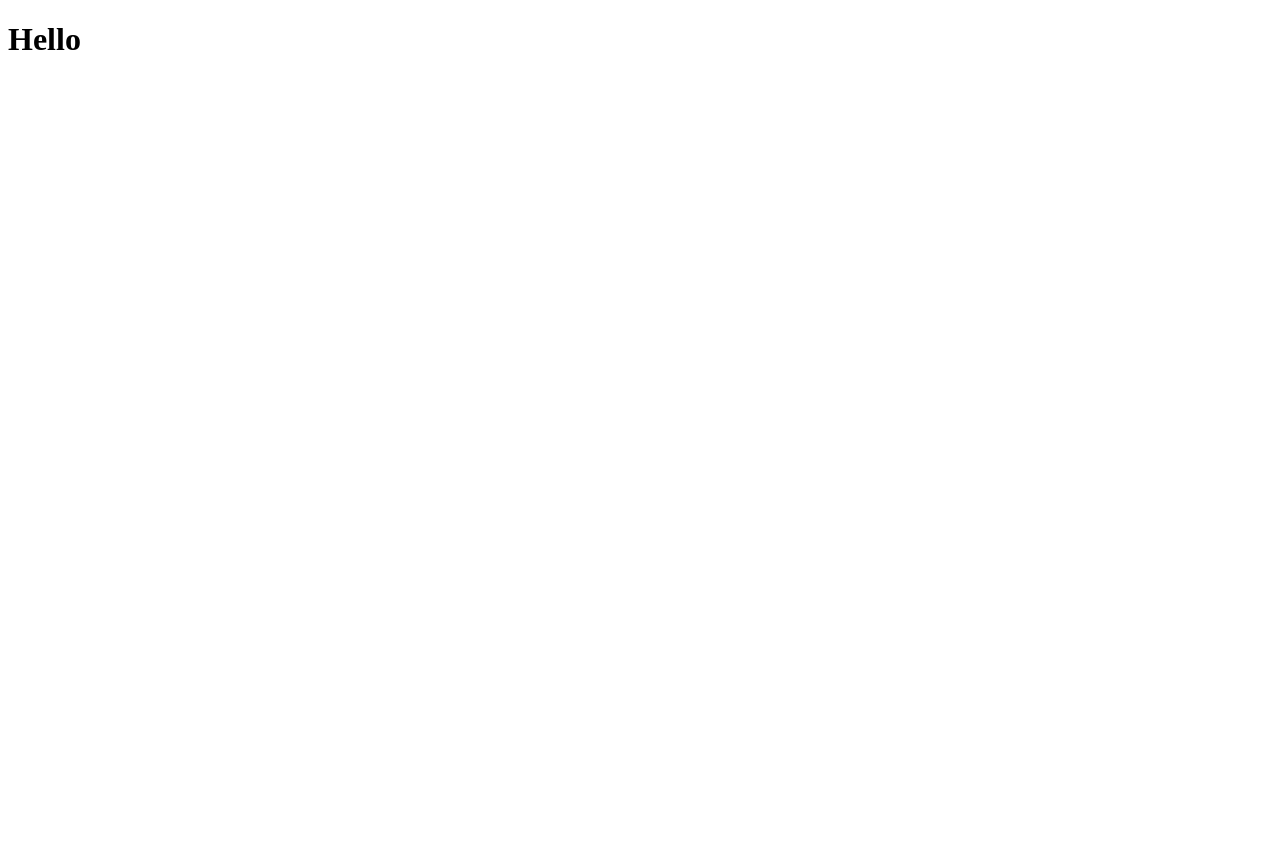
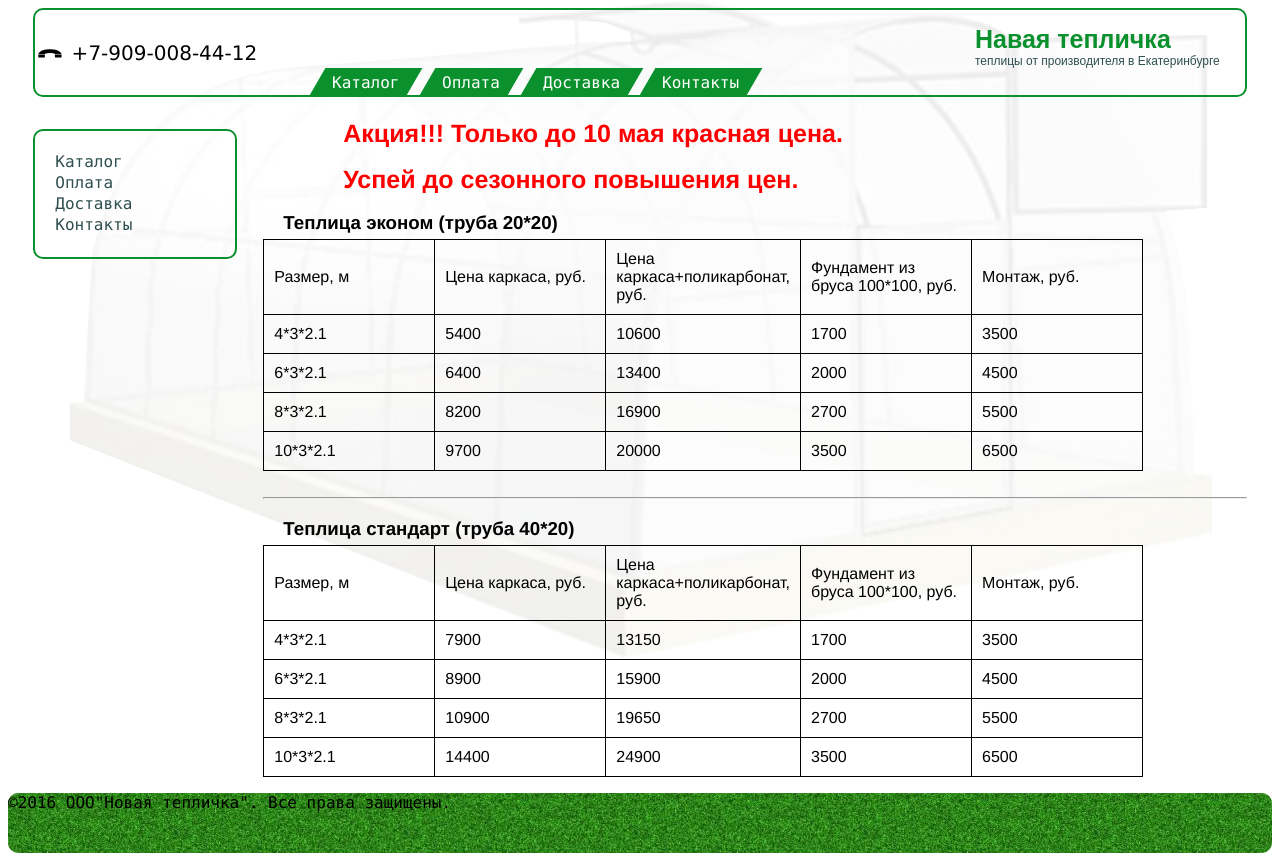
Before and after one commit to sash20052/sash20052.github.io, a plain HTML site: page index.html in a window 1280 px wide. Before the commit the page ends 800 px from the top, so only its background shows below. Drawn offline with Linux system fonts and the light colour scheme.

Commit message:
FirstUpload

```diff
--- /dev/null
+++ b/css/main.css
@@ -0,0 +1,175 @@
+body {
+    font-family: Monaco, Georgia, monospace;
+	/*background: url(img/grass_2.jpg) repeat ;*/
+	background: url(img/back.png)no-repeat center top;
+}
+
+#main_content{
+	margin-left: 2%;
+	margin-right: 2%;
+    margin-top: 22px;
+    min-height: 500px;
+}
+
+#head_content{
+
+	margin-left: 2%;
+	margin-right: 2%;
+	border: 2px solid #0a902d;
+	border-radius: 10px;
+	height: 85px;
+}
+
+#phone_number{
+    margin-top: 30px;
+    float: left;
+	font-size:20px;
+	 font-family: Geneva, Arial, Helvetica, sans-serif;
+}
+
+#inkwell{
+    float: right;
+    margin-right: 25px;
+    margin-top: 15px;
+    color: #0a902d;
+    font-family: sans-serif ;
+}
+
+#inkwell h1{
+    font-size: 25px;
+    margin: 0;
+    margin-left: 0;
+}
+
+#inkwell p{
+    color: #2F4F4F;
+    font-size: 12px;
+    margin: 0;
+}
+
+#menu_content{
+    margin-top: 58px;
+	 margin-left: 20%; /* Отступ слева */
+    width: 60%; /* Ширина слоя */
+	top: 52px;
+}
+
+#menu_content li {
+    display: inline-block; /* Строчно-блочные элементы */
+    background: #0a902d; /* Цвет фона */
+    margin-right: 3px; /* Расстояние между пунктами меню */
+    -webkit-transform: skewX(-30deg); /* Для Safari и Chrome */
+    -moz-transform: skewX(-30deg); /* Для Firefox */
+    -o-transform: skewX(-30deg); /* Для Opera */
+    -ms-transform: skewX(-30deg); /* Для IE */
+    transform: skewX(-30deg); /* CSS3 */
+   }
+  #menu_content a {
+    color: #fff; /* Цвет ссылок */
+    display: block; /* Блочный элемент */
+    padding: 5px 15px; /* Поля вокруг текста */
+    text-decoration: none; /* Убираем подчёркивание */
+    -webkit-transform: skewX(30deg); /* Для Safari и Chrome */
+    -moz-transform: skewX(30deg); /* Для Firefox */
+    -o-transform: skewX(30deg); /* Для Opera */
+    -ms-transform: skewX(30deg); /* Для IE */
+    transform: skewX(30deg); /* CSS3 */
+   }
+#menu_content li:hover {
+    background: #43ef70; /* Цвет фона при наведении курсора мыши */
+   }
+
+#left_content{
+	border: 2px solid #0a902d;
+	/*width: 180px;*/
+	border-radius: 10px;
+	margin-top: 10px;
+	float:left;
+	text-decoration: none;
+    width: 200px;
+}
+
+
+#left_content ul{
+ float: left;
+ padding: 5px;
+}
+
+#left_content li{
+ list-style-type: none;
+ border-radius: 3px;
+ padding: 0 0px 2px 0px;
+}
+
+#left_content li:hover{
+	background: #0a902d;
+}
+
+#left_content li a{
+	text-decoration: none;
+	color: #2F4F4F;
+	padding: 3px 15px 3px 15px;
+}
+
+#left_content li a:hover{
+color: 	#FFFFFF;
+}
+
+#central_content{
+	/*border: 1px solid #FFB400;
+	/*padding: 10px;
+	border-radius: 10px;*/
+    font-family: "Helvetica Neue", Helvetica, Arial, sans-serif;
+	margin-top: 10px;
+	margin-bottom: 15px;
+	margin-left: 230px;
+}
+
+.promotion{
+    width: 600px;
+}
+
+.promotion h1{
+    color: #ff0000;
+    font-size: 25px;
+    margin-left: 80px;
+}
+
+.context h3{
+    margin-bottom: 5px;
+    margin-left: 20px;
+}
+
+.context table {
+    width: 300px; /* Ширина таблицы */
+    border-collapse: collapse; /* Убираем двойные линии между ячейками */
+   }
+
+.context td{
+    min-width: 150px;
+    padding: 10px;
+    border: 1px solid black; /* Параметры рамки */
+}
+
+.delivery {
+    margin-left: 100px;
+}
+
+.delivery h3{
+    margin-left: 20px;
+}
+
+.item {
+    width:20%;
+    padding:10px 30px 10px 0;
+    float:left;
+    text-align:center;
+    line-height:1.2;
+}
+
+footer {
+    height: 60px;
+    background: #FFB800 ;
+	border-radius: 10px;
+	background: url(img/grass.jpg) repeat ;
+}
--- a/index.html
+++ b/index.html
@@ -1,10 +1,134 @@
 <!DOCTYPE html>
-<html lang="en">
 <head>
-    <meta charset="UTF-8">
-    <title>Hello</title>
-</head>
-<body>
-<h1>Hello</h1>
+    <meta charset="utf-8"/>
+    <meta name="keywords" content="теплица, теплицы из поликарбоната, купить теплицу, теплицы екатеринбург, теплицы урала, теплицы цена, лучшие теплицы, купить теплицу в екатеринбурге, теплицы из поликарбоната екатеринбург">
+    <meta name="description"
+          content="Современный интернет-магазин теплиц в Екатеринбурге по низким ценам, у нас вы можете купить качественные теплицы по низким ценам."/>
+
+    <title>Новая тепличка</title>
+    <link href="css/main.css" rel="stylesheet">
+    <link href="img/NT.png" rel="shortcut icon" type="image/png">
+
+	<body>
+<div id="head_content">
+    <div id="phone_number">
+        <img src="img/phone.png" alt="текст"/>
+        +7-909-008-44-12
+    </div>
+
+    <div id="inkwell"><h1>Навая тепличка</h1>
+        <p>теплицы от производителя в Екатеринбурге</p></div>
+
+    <div id="menu_content">
+        <ul>
+            <li><a href="index.html">Каталог</a></li>
+            <li><a href="pay.html">Оплата</a></li>
+            <li><a href="delivery.html">Доставка</a></li>
+            <li><a href="contact.html">Контакты</a></li>
+        </ul>
+    </div>
+
+
+</div>
+<div id="main_content">
+    <div id="left_content">
+        <ul>
+            <li><a href="index.html">Каталог</a></li>
+            <li><a href="pay.html">Оплата</a></li>
+            <li><a href="delivery.html">Доставка</a></li>
+            <li><a href="contact.html">Контакты</a></li>
+        </ul>
+    </div>
+    <div id="central_content">
+        <div class="promotion">
+            <h1>Акция!!! Только до 10 мая красная цена.</h1>
+            <h1>Успей до сезонного повышения цен.</h1>
+        </div>
+        <div class="context">
+            <h3>Теплица эконом (труба 20*20)</h3>
+            <table>
+                <tr>
+                    <td>Размер, м</td>
+                    <td>Цена каркаса, руб.</td>
+                    <td>Цена каркаса+поликарбонат, руб.</td>
+                    <td>Фундамент из бруса 100*100, руб.</td>
+                    <td>Монтаж, руб.</td>
+                </tr>
+                <tr>
+                    <td>4*3*2.1</td>
+                    <td>5400</td>
+                    <td>10600</td>
+                    <td>1700</td>
+                    <td>3500</td>
+
+                </tr>
+                <tr>
+                    <td>6*3*2.1</td>
+                    <td>6400</td>
+                    <td>13400</td>
+                    <td>2000</td>
+                    <td>4500</td>
+                </tr>
+                <tr>
+                    <td>8*3*2.1</td>
+                    <td>8200</td>
+                    <td>16900</td>
+                    <td>2700</td>
+                    <td>5500</td>
+                </tr>
+                <tr>
+                    <td>10*3*2.1</td>
+                    <td>9700</td>
+                    <td>20000</td>
+                    <td>3500</td>
+                    <td>6500</td>
+                </tr>
+            </table>
+            <br/>
+            <hr/>
+            <h3>Теплица стандарт (труба 40*20)</h3>
+            <table>
+                <tr>
+                    <td>Размер, м</td>
+                    <td>Цена каркаса, руб.</td>
+                    <td>Цена каркаса+поликарбонат, руб.</td>
+                    <td>Фундамент из бруса 100*100, руб.</td>
+                    <td>Монтаж, руб.</td>
+                </tr>
+                <tr>
+                    <td>4*3*2.1</td>
+                    <td>7900</td>
+                    <td>13150</td>
+                    <td>1700</td>
+                    <td>3500</td>
+                </tr>
+                <tr>
+                    <td>6*3*2.1</td>
+                    <td>8900</td>
+                    <td>15900</td>
+                    <td>2000</td>
+                    <td>4500</td>
+                </tr>
+                <tr>
+                    <td>8*3*2.1</td>
+                    <td>10900</td>
+                    <td>19650</td>
+                    <td>2700</td>
+                    <td>5500</td>
+                </tr>
+                <tr>
+                    <td>10*3*2.1</td>
+                    <td>14400</td>
+                    <td>24900</td>
+                    <td>3500</td>
+                    <td>6500</td>
+                </tr>
+            </table>
+        </div>
+    </div>
+	</div>
+<footer>
+    <p class="copy_foot">&copy;2016 ООО"Новая тепличка". Все права защищены.</p>
+</footer>
 </body>
 </html>
--- /dev/null
+++ b/main.css
@@ -0,0 +1,175 @@
+body {
+    font-family: Monaco, Georgia, monospace;
+	/*background: url(img/grass_2.jpg) repeat ;*/
+	background: url(img/back.png)no-repeat center top;
+}
+
+#main_content{
+	margin-left: 2%;
+	margin-right: 2%;
+    margin-top: 22px;
+    min-height: 500px;
+}
+
+#head_content{
+
+	margin-left: 2%;
+	margin-right: 2%;
+	border: 2px solid #0a902d;
+	border-radius: 10px;
+	height: 85px;
+}
+
+#phone_number{
+    margin-top: 30px;
+    float: left;
+	font-size:20px;
+	 font-family: Geneva, Arial, Helvetica, sans-serif;
+}
+
+#inkwell{
+    float: right;
+    margin-right: 25px;
+    margin-top: 15px;
+    color: #0a902d;
+    font-family: sans-serif ;
+}
+
+#inkwell h1{
+    font-size: 25px;
+    margin: 0;
+    margin-left: 0;
+}
+
+#inkwell p{
+    color: #2F4F4F;
+    font-size: 12px;
+    margin: 0;
+}
+
+#menu_content{
+    margin-top: 58px;
+	 margin-left: 20%; /* Отступ слева */
+    width: 60%; /* Ширина слоя */
+	top: 52px;
+}
+
+#menu_content li {
+    display: inline-block; /* Строчно-блочные элементы */
+    background: #0a902d; /* Цвет фона */
+    margin-right: 3px; /* Расстояние между пунктами меню */
+    -webkit-transform: skewX(-30deg); /* Для Safari и Chrome */
+    -moz-transform: skewX(-30deg); /* Для Firefox */
+    -o-transform: skewX(-30deg); /* Для Opera */
+    -ms-transform: skewX(-30deg); /* Для IE */
+    transform: skewX(-30deg); /* CSS3 */
+   }
+  #menu_content a {
+    color: #fff; /* Цвет ссылок */
+    display: block; /* Блочный элемент */
+    padding: 5px 15px; /* Поля вокруг текста */
+    text-decoration: none; /* Убираем подчёркивание */
+    -webkit-transform: skewX(30deg); /* Для Safari и Chrome */
+    -moz-transform: skewX(30deg); /* Для Firefox */
+    -o-transform: skewX(30deg); /* Для Opera */
+    -ms-transform: skewX(30deg); /* Для IE */
+    transform: skewX(30deg); /* CSS3 */
+   }
+#menu_content li:hover {
+    background: #43ef70; /* Цвет фона при наведении курсора мыши */
+   }
+
+#left_content{
+	border: 2px solid #0a902d;
+	/*width: 180px;*/
+	border-radius: 10px;
+	margin-top: 10px;
+	float:left;
+	text-decoration: none;
+    width: 200px;
+}
+
+
+#left_content ul{
+ float: left;
+ padding: 5px;
+}
+
+#left_content li{
+ list-style-type: none;
+ border-radius: 3px;
+ padding: 0 0px 2px 0px;
+}
+
+#left_content li:hover{
+	background: #0a902d;
+}
+
+#left_content li a{
+	text-decoration: none;
+	color: #2F4F4F;
+	padding: 3px 15px 3px 15px;
+}
+
+#left_content li a:hover{
+color: 	#FFFFFF;
+}
+
+#central_content{
+	/*border: 1px solid #FFB400;
+	/*padding: 10px;
+	border-radius: 10px;*/
+    font-family: "Helvetica Neue", Helvetica, Arial, sans-serif;
+	margin-top: 10px;
+	margin-bottom: 15px;
+	margin-left: 230px;
+}
+
+.promotion{
+    width: 600px;
+}
+
+.promotion h1{
+    color: #ff0000;
+    font-size: 25px;
+    margin-left: 80px;
+}
+
+.context h3{
+    margin-bottom: 5px;
+    margin-left: 20px;
+}
+
+.context table {
+    width: 300px; /* Ширина таблицы */
+    border-collapse: collapse; /* Убираем двойные линии между ячейками */
+   }
+
+.context td{
+    min-width: 150px;
+    padding: 10px;
+    border: 1px solid black; /* Параметры рамки */
+}
+
+.delivery {
+    margin-left: 100px;
+}
+
+.delivery h3{
+    margin-left: 20px;
+}
+
+.item {
+    width:20%;
+    padding:10px 30px 10px 0;
+    float:left;
+    text-align:center;
+    line-height:1.2;
+}
+
+footer {
+    height: 60px;
+    background: #FFB800 ;
+	border-radius: 10px;
+	background: url(img/grass.jpg) repeat ;
+}
```
Also changed, not shown: base.html (added, +55 -0 lines), contact.html (added, +57 -0 lines), delivery.html (added, +64 -0 lines), pay.html (added, +56 -0 lines), css/img/1.-1143-660.png (added), css/img/3х4.png (added), css/img/back.png (added), css/img/grass.jpg (added), css/img/grass_2.jpg (added), css/img/slide2_1.png (added), css/img/slider-8.png (added), img/NT.png (added), img/favicon.ico (added), img/grass.jpg (added), 1 more files.
